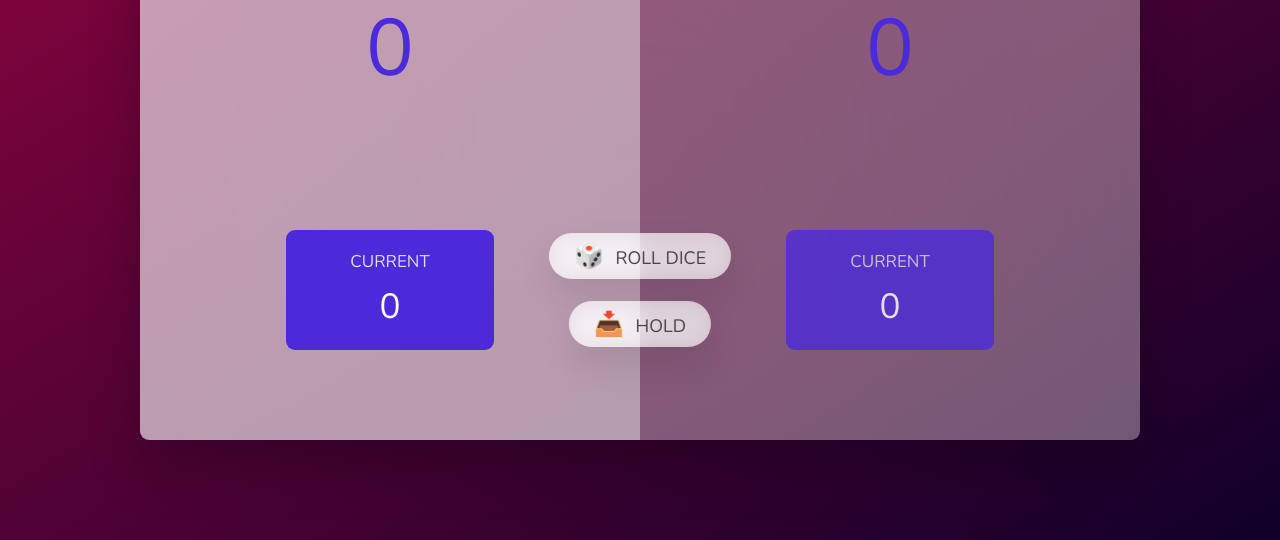
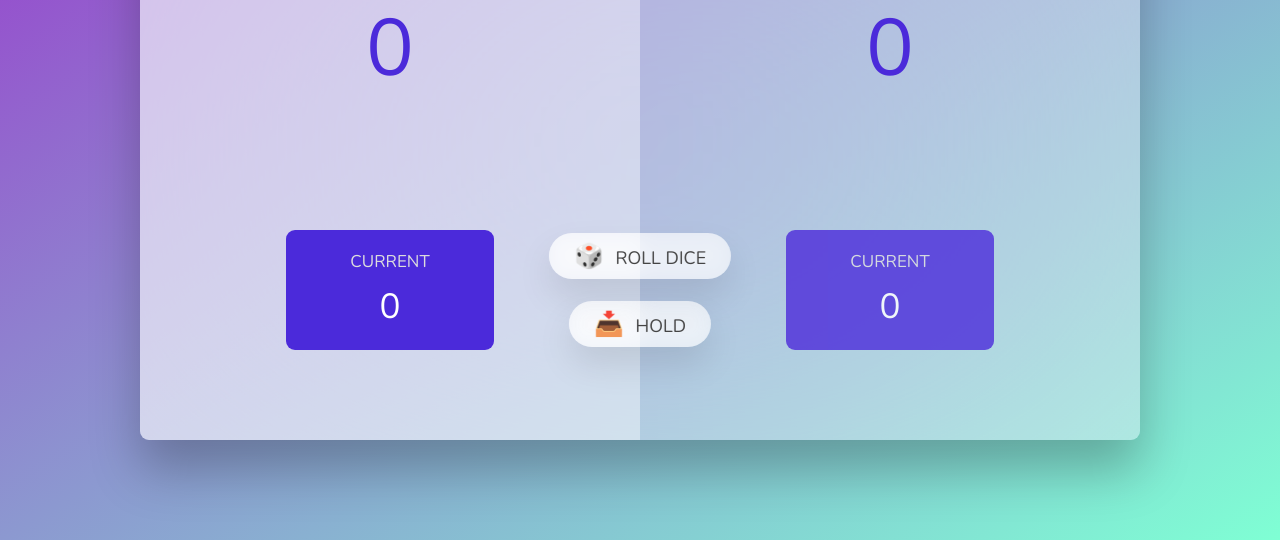
Before and after one commit to ConfusedRobo/zodiac-libra-pig-race, a website: page index.html in a window 1280 px wide. Shown: the part 260-800 px from the top of the page. Drawn offline with nearby package versions, Linux system fonts and the light colour scheme; files whose address does not match are found by name.

```diff
--- a/package.json
+++ b/package.json
@@ -3,7 +3,6 @@
   "version": "1.0.0",
   "description": "A modification of the Pig Game project on Udemy.",
   "main": "script.js",
-	"dependencies": {},
   "devDependencies": {
     "eslint": "^7.18.0",
     "eslint-config-prettier": "^7.1.0",
--- a/style.css
+++ b/style.css
@@ -16,7 +16,7 @@
 	font-weight: 400;
 	height: 100vh;
 	color: #333;
-	background-image: linear-gradient(to top left, #100029 0%, #920540 100%);
+	background-image: linear-gradient(to top left, aquamarine 0%, darkorchid 100%);
 	display: flex;
 	align-items: center;
 	justify-content: center;
```
Also changed, not shown: README.md, 2 other files. Lines whose indentation alone changed are shown as unchanged.
